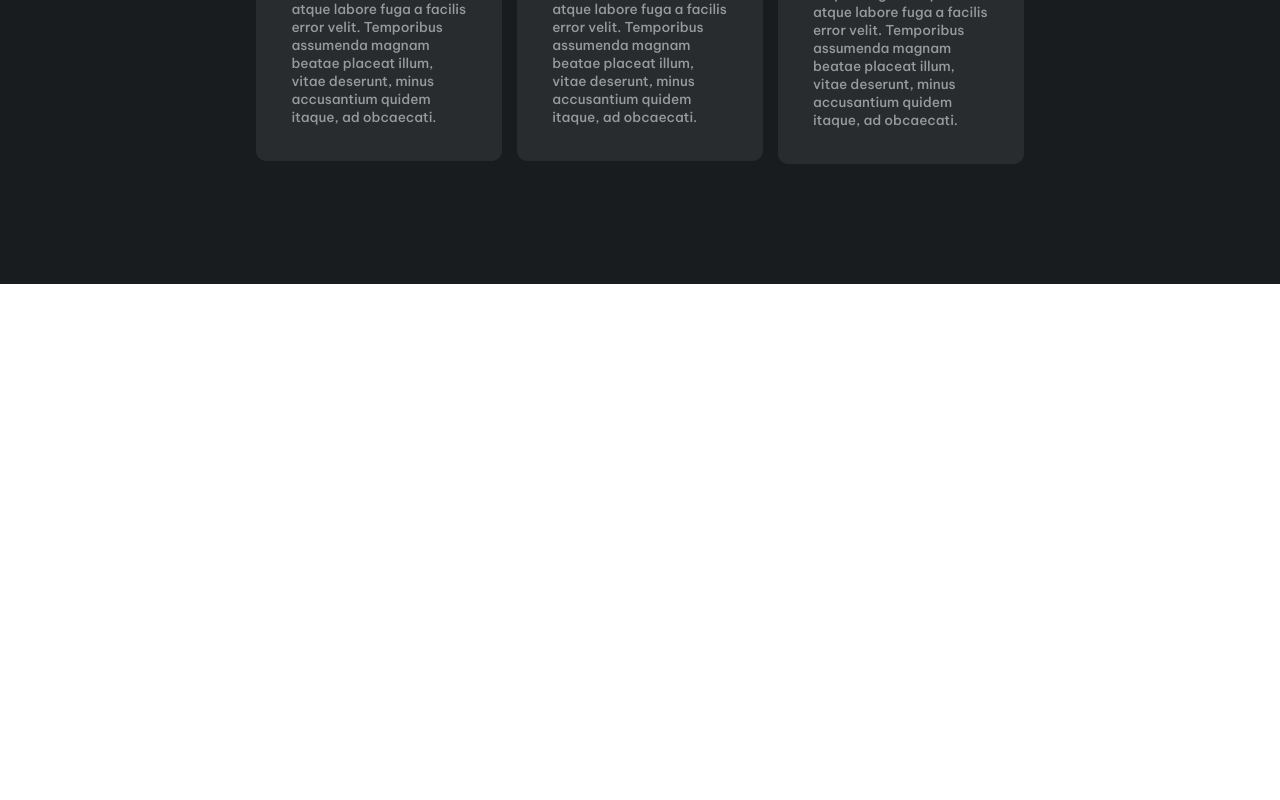
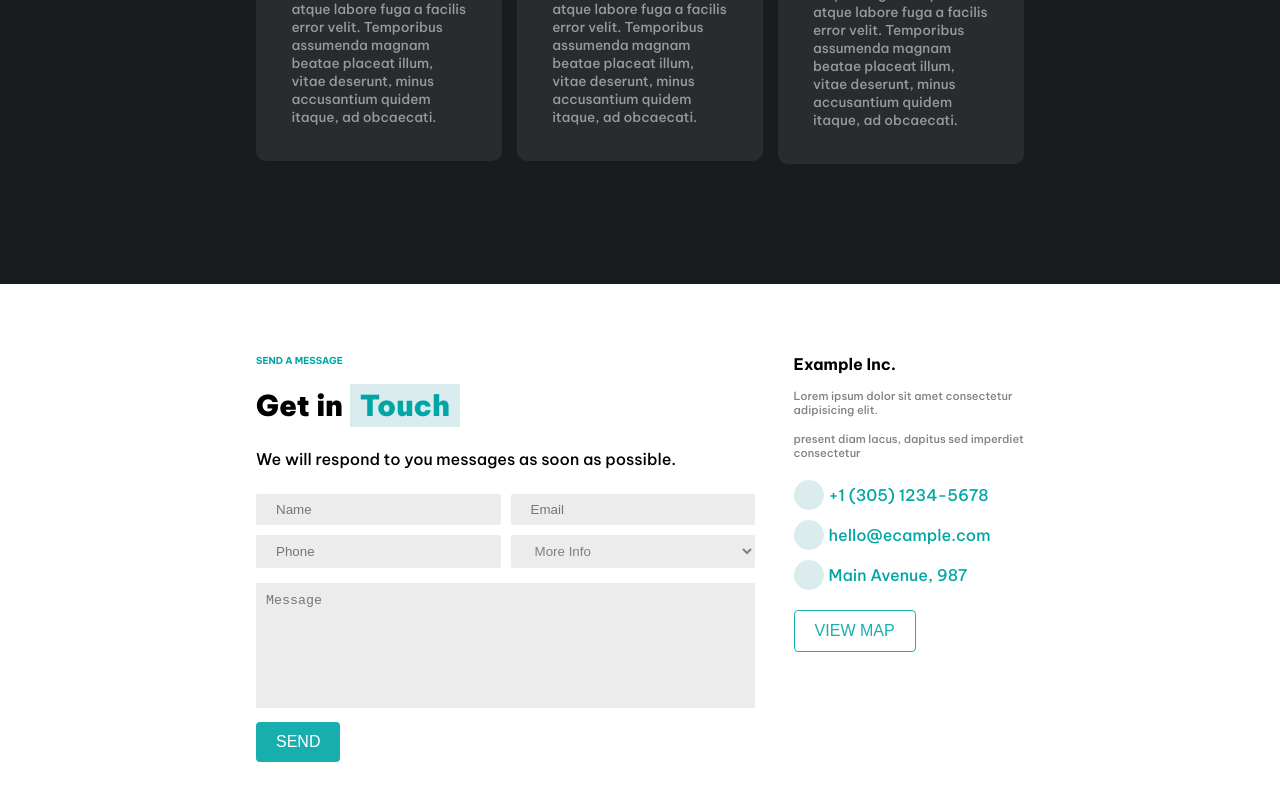
Before and after one commit to AlexsandroD/proj-html-vuejs, a Vue app: page / in a window 1280 px wide. Shown: the part 3422-4222 px from the top of the page. Before the commit the page ends 3706 px from the top, so only its background shows below. Built offline with nearby package versions, Linux system fonts and the light colour scheme; the HTML template or start-up script is replaced by a standard one; a web font is replaced by a local one.

Commit message:
section6

```diff
--- a/src/assets/style/global.scss
+++ b/src/assets/style/global.scss
@@ -32,6 +32,7 @@ $quincy:#5d412a;
 $merin:#403a36;
 $bermuda:#7fd2d5;
 $blue-text:#00A6A6;
+$background-blue:#DAECED;
 // Material design end
 
 //color palette section end
--- a/src/components/Macro/Main.vue
+++ b/src/components/Macro/Main.vue
@@ -5,6 +5,7 @@
     <Section3/>
     <Section4/>
     <Section5/>
+    <Section6/>
   </main>
 </template>
 
@@ -14,6 +15,8 @@ import Section2 from "../sections/Section2.vue";
 import Section3 from "../sections/Section3.vue";
 import Section4 from "../sections/Section4.vue";
 import Section5 from "../sections/Section5.vue";
+import Section6 from "../sections/Section6.vue";
+
 
 export default {
     name:"Main",
@@ -23,7 +26,7 @@ export default {
       Section3,
       Section4,
       Section5,
-
+      Section6,
     }
 }
 </script>
--- /dev/null
+++ b/src/components/micro/ButtonForm.vue
@@ -0,0 +1,25 @@
+<template>
+        <div class="myButton opacity-"><a class="" href="#">Send</a></div>
+</template>
+
+<script>
+export default {
+    name:"ButtonForm",
+}
+</script>
+
+<style lang="scss" scoped>
+@import "../../assets/style/global.scss";
+.myButton{
+    background-color: $blue-text;
+    &:hover{
+        opacity: 1;
+    }
+    & a{
+        color:#fff;
+        text-transform:uppercase;
+
+    }
+}
+
+</style>
--- /dev/null
+++ b/src/components/micro/ButtonForm2.vue
@@ -0,0 +1,25 @@
+<template>
+        <div class="myButton opacity-"><a class="" href="#">view map</a></div>
+</template>
+
+<script>
+export default {
+    name:"ButtonForm2",
+}
+</script>
+
+<style lang="scss" scoped>
+@import "../../assets/style/global.scss";
+.myButton{
+    border: 1px solid $blue-text;
+    &:hover{
+        opacity: 1;
+    }
+    & a{
+        color:$blue-text;
+        text-transform:uppercase;
+
+    }
+}
+
+</style>
--- /dev/null
+++ b/src/components/partials/Form.vue
@@ -0,0 +1,69 @@
+<template>
+         <form>
+                    <div class="input-container">
+                        <input type="text" placeholder="Name">
+                        <input type="email"  placeholder="Email">
+                        <input type="number"  placeholder="Phone">
+                        <select>
+                            <option value="More Info">More Info</option>
+                            <option value="Pices"><a href="#">Prices</a></option>
+                            <option value="Deals"><a href="#">Deals</a></option>
+                        </select>
+                    </div>
+                    <textarea placeholder="Message"></textarea>
+                    <ButtonForm/>
+                </form>
+</template>
+
+<script>
+import ButtonForm from "../micro/ButtonForm.vue";
+export default {
+    name:"Form",
+    components:{
+        ButtonForm,
+    }
+}
+</script>
+
+<style lang="scss" scoped>
+@import "../../assets/style/global.scss";
+  form{
+            .input-container{
+                display: grid;
+                grid-template-columns:repeat(auto-fill, calc(50% - 5px));
+                column-gap:10px;
+                row-gap: 10px;
+                margin: 5px 0;
+                input[type=text], select,input[type=email],input[type=number] {
+                width: 100%;
+                padding: 8px 20px;
+                display: inline-block;
+                border:none;
+                border-radius: 2px;
+                box-sizing: border-box;
+                background-color: #ECECEC;
+                }
+                select{
+                    color: gray;
+                }
+            }
+        textarea {
+            margin: 10px 0;
+            width: 100%;
+            padding: 10px;
+            aspect-ratio: 4;
+            background-color: #ECECEC;
+            border: none;
+            border: none;
+            overflow: auto;
+            outline: none;
+
+            -webkit-box-shadow: none;
+            -moz-box-shadow: none;
+            box-shadow: none;
+
+            resize: none; /*remove the resize handle on the bottom right*/
+        }
+
+        }
+</style>
--- a/src/components/sections/Section5.vue
+++ b/src/components/sections/Section5.vue
@@ -14,7 +14,7 @@
 <script>
 import CardSec5 from "../micro/CardSec5.vue";
 export default {
-    name:"5",
+    name:"Section5",
     components:{
         CardSec5,
     },
--- /dev/null
+++ b/src/components/sections/Section6.vue
@@ -0,0 +1,103 @@
+<template>
+  <section class="section6">
+        <div class="container">
+        <div class="left">
+            <h6>send a message</h6>
+            <h2>Get in <span>Touch</span></h2>
+            <p class="text">We will respond to you messages as soon as possible.</p>
+            <Form/>
+        </div>
+        <div class="right">
+            <h4>Example Inc.</h4>
+            <p>Lorem ipsum dolor sit amet consectetur adipisicing elit.</p>
+            <p>present diam lacus, dapitus sed imperdiet consectetur</p>
+
+            <div class="info">
+                <div class="icons"><i class="fas fa-phone-alt icon"></i><span>+1 (305) 1234-5678</span></div>
+                <div class="icons"><i class="fas fa-envelope icon"></i><span>hello@ecample.com</span></div>
+                <div class="icons"><i class="fas fa-map-marker-alt icon"></i><span>Main Avenue, 987</span></div>
+            </div>
+            <ButtonForm2/>
+        </div>
+    </div>
+  </section>
+</template>
+
+<script>
+import Form from "../partials/Form.vue";
+import ButtonForm2 from "../micro/ButtonForm2.vue";
+export default {
+    name:"Section6",
+    components:{
+        Form,
+        ButtonForm2,
+    }
+}
+</script>
+
+<style lang="scss" scoped>
+@import "../../assets/style/global.scss";
+.section6{
+    height: 500px;
+    .container{
+    display: flex;
+    justify-content:space-between;
+    padding:70px 0;
+    width:60%;
+    margin: auto;
+    & .left{
+        width: 65%;
+        & h6{
+            font-size: 0.6rem;
+            color:$blue-text;
+            text-transform: uppercase;
+            margin-bottom: 20px;
+        }
+        h2{
+            font-weight: 900;
+            margin: 10px 0;
+            font-size: 1.8rem;
+            span{
+                padding: 3px 10px;
+                background-color:$background-blue;
+                color: $blue-text;
+            }
+        }
+        p{
+            margin: 25px 0;
+        }
+    }
+    & .right{
+        width: 30%;
+        p{
+            margin: 15px 0;
+            font-size: 0.7rem;
+            color: gray;
+        }
+        .info{
+            margin: 20px 0;
+            .icons{
+
+                display:flex;
+                align-items: center;
+                & span{
+                    color: $blue-text;
+                    margin: 0px 5px;
+                }
+                margin: 10px 0;
+                .icon{
+                    width: 30px;
+                    height: 30px;
+                    border-radius: 50%;
+                    background-color:$background-blue;
+                    padding: 8px;
+                    color:$blue-text;
+
+                }
+            }
+        }
+    }
+
+}
+}
+</style>
```
